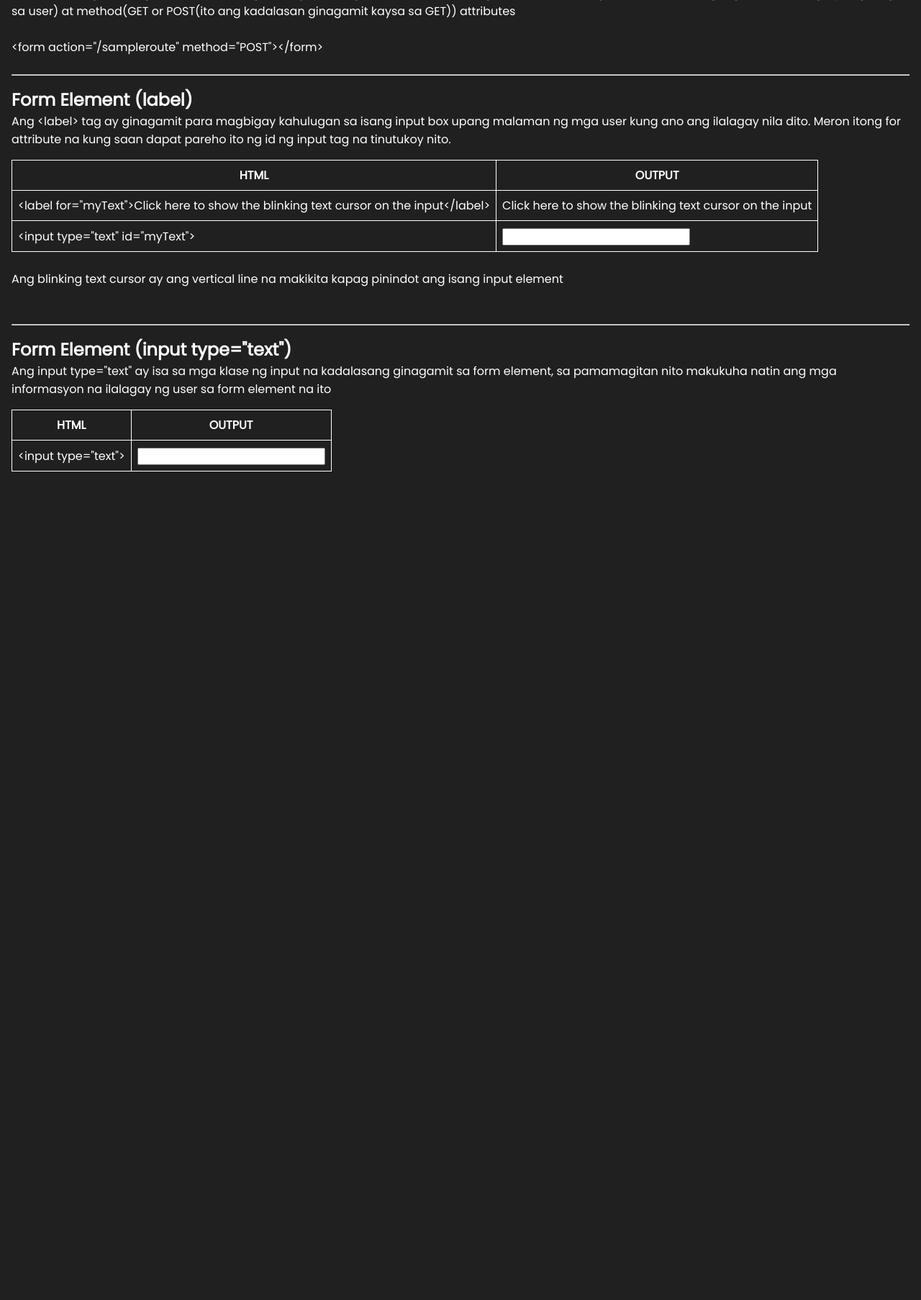
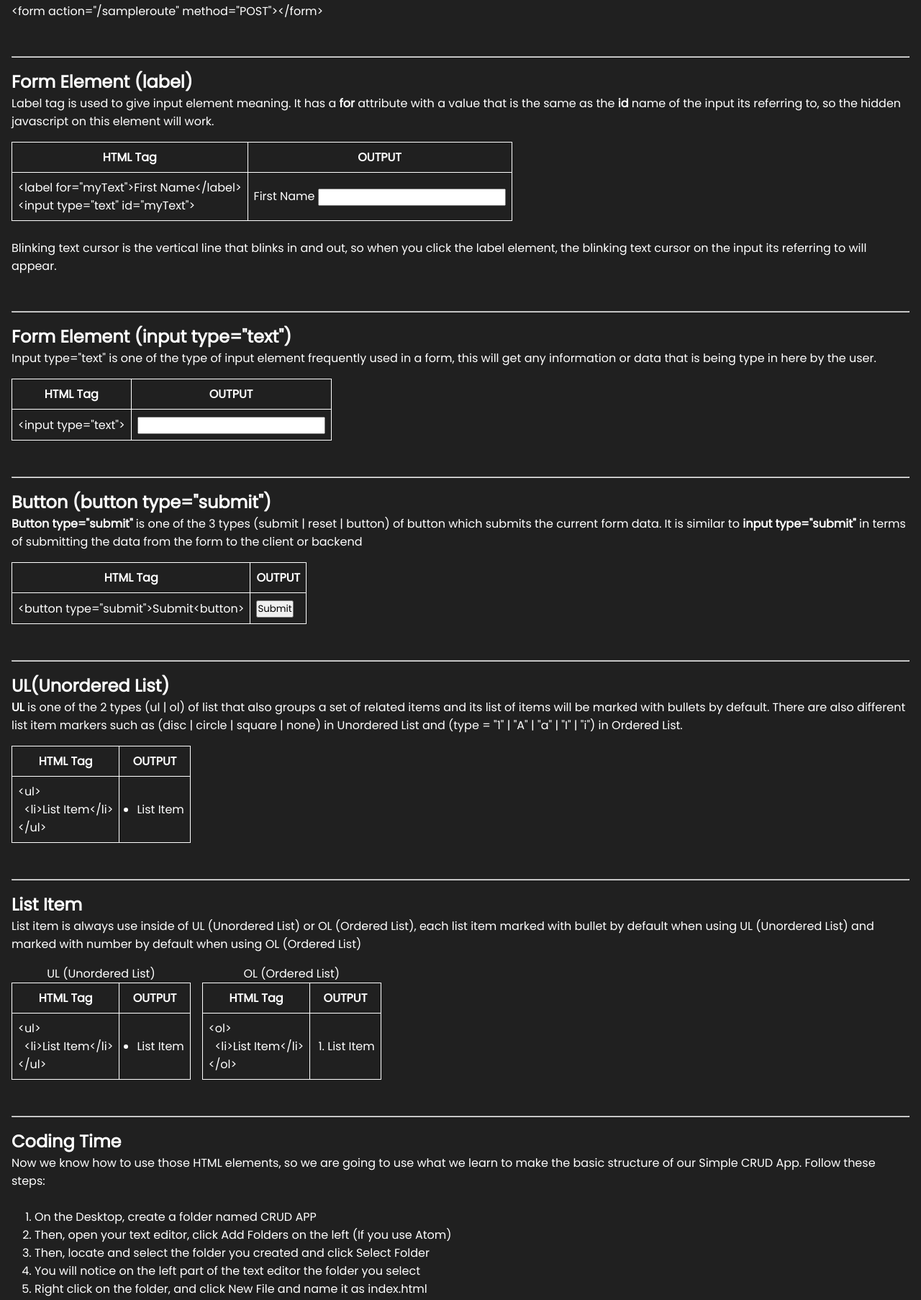
Before and after one commit to lbrnryn/lbrnryn.github.io, a plain HTML site: page lessons/simple-crud-app-part2-html.html in a window 1280 px wide. Shown: the part 754-2560 px from the top of the page at 72% size. Before the commit the page ends 1425 px from the top, so only its background shows below. Drawn offline with Linux system fonts and the light colour scheme.

Commit message:
Update the Simple CRUD App Part 2 - HTML

```diff
--- a/lessons/simple-crud-app-part2-html.html
+++ b/lessons/simple-crud-app-part2-html.html
@@ -11,12 +11,12 @@
   <div class="container">
     <a href="/" class="btn btn-outline text-white">Home</a>
     <h1 class="text-center">Simple CRUD Application (Part 2 - HTML)</h1>
-    <h6 class="text-center">h1-h6 | form | label | input(text)</h6>
-    <h2 class="mt-1">Heading Tag</h2>
-    <p>Ang heading tag ay ginagamit bilang mga title or subtitle sa isang website. h1 to h6 (Biggest to smallest font of heading)</p>
+    <h6 class="text-center">h1-h6 | form | label | input(text) | ul | li</h6>
+    <h2 class="mt-1">Headings</h2>
+    <p>Heading tags is used as title or subtitle in a websiteh1 to h6 (Biggest to smallest font of heading)</p>
     <table class="mt-1">
       <tr>
-        <th>HTML</th>
+        <th>HTML Tag</th>
         <th>OUTPUT</th>
       </tr>
       <tr>
@@ -46,41 +46,52 @@
     </table>
     <br>
     <hr>
-    <h2 class="mt-1">Form Tag</h2>
-    <p>Ang form tag ay ginagamit para makakolekta ng mga input ng mga user ng isang website or app at kadalasang ipinoproseso ito sa backend katulad ng Node JS, PHP, Python at iba pa.</p>
+    <h2 class="mt-1">Form</h2>
+    <p>Form tag is used to collect user inputs and frequently processed in the backend like Node JS, PHP, Python and other backend languages.</p>
     <br>
-    <code>&lt;form&gt;&lt;/form&gt;</code>
-    <br><br>
-    At sa mismong start tag &lt;form&gt; ay merong inilalagay na mga attributes katulad ng action(routes kung saan dadalhin ang mga nakolektang input galing sa user) at method(GET or POST(ito ang kadalasan ginagamit kaysa sa GET)) attributes
-    <br><br>
-    <code>&lt;form action="/sampleroute" method="POST"&gt;&lt;/form&gt;</code>
+    <p>&lt;form&gt;&lt;/form&gt;</p>
+    <br>
+    <p>Form has attributes like <b>action</b>(routes where user input goes) and method <b>post</b></p>
+    <br>
+    <p>&lt;form action="/sampleroute" method="POST"&gt;&lt;/form&gt;</p>
     <br><br>
     <hr>
     <h2 class="mt-1">Form Element (label)</h2>
-    <p>Ang &lt;label&gt; tag ay ginagamit para magbigay kahulugan sa isang input box upang malaman ng mga user kung ano ang ilalagay nila dito. Meron itong for attribute na kung saan dapat pareho ito ng id ng input tag na tinutukoy nito.</p>
+    <p>Label tag is used to give input element meaning. It has a <b>for</b> attribute with a value that is the same as the <b>id</b> name of the input its referring to, so the hidden javascript on this element will work.</p>
     <table class="mt-1">
       <tr>
-        <th>HTML</th>
+        <th>HTML Tag</th>
         <th>OUTPUT</th>
       </tr>
       <tr>
-        <td>&lt;label for="myText"&gt;Click here to show the blinking text cursor on the input&lt;/label&gt;</td>
-        <td><label for="myText">Click here to show the blinking text cursor on the input</label></td>
+        <td>
+          &lt;label for="myText"&gt;First Name&lt;/label&gt;
+          <br>
+          &lt;input type="text" id="myText"&gt;
+        </td>
+        <td>
+          <label for="myText">First Name</label>
+          <input type="text" id="myText">
+        </td>
+      </tr>
+      <!-- <tr>
+        <td>&lt;label for="myText"&gt;First Name&lt;/label&gt;</td>
+        <td><label for="myText">First Name</label></td>
       </tr>
       <tr>
         <td>&lt;input type="text" id="myText"&gt;</td>
         <td><input type="text" id="myText"></td>
-      </tr>
+      </tr> -->
     </table>
     <br>
-    <p>Ang blinking text cursor ay ang vertical line na makikita kapag pinindot ang isang input element</p>
+    <p>Blinking text cursor is the vertical line that blinks in and out, so when you click the label element, the blinking text cursor on the input its referring to will appear.</p>
     <br><br>
     <hr>
     <h2 class="mt-1">Form Element (input type="text")</h2>
-    <p>Ang input type="text" ay isa sa mga klase ng input na kadalasang ginagamit sa form element, sa pamamagitan nito makukuha natin ang mga informasyon na ilalagay ng user sa form element na ito</p>
+    <p>Input type="text" is one of the type of input element frequently used in a form, this will get any information or data that is being type in here by the user.</p>
     <table class="mt-1">
       <tr>
-        <th>HTML</th>
+        <th>HTML Tag</th>
         <th>OUTPUT</th>
       </tr>
       <tr>
@@ -88,6 +99,86 @@
         <td><input type="text"></td>
       </tr>
     </table>
+    <br><br>
+    <hr>
+    <h2 class="mt-1">Button (button type="submit")</h2>
+    <p><b>Button type="submit"</b> is one of the 3 types (submit | reset | button) of button which submits the current form data. It is similar to <b>input type="submit"</b> in terms of submitting the data from the form to the client or backend</p>
+    <table class="mt-1">
+      <tr>
+        <th>HTML Tag</th>
+        <th>OUTPUT</th>
+      </tr>
+      <tr>
+        <td>&lt;button type="submit"&gt;Submit&lt;button&gt;</td>
+        <td><button type="submit">Submit</button></td>
+      </tr>
+    </table>
+    <br><br>
+    <hr>
+    <h2 class="mt-1">UL(Unordered List)</h2>
+    <p><b>UL</b> is one of the 2 types (ul | ol) of list that also groups a set of related items and its list of items will be marked with bullets by default. There are also different list item markers such as (disc | circle | square | none) in Unordered List and (type = "1" | "A" | "a" | "I" | "i") in Ordered List.</p>
+    <table class="mt-1">
+      <tr>
+        <th>HTML Tag</th>
+        <th>OUTPUT</th>
+      </tr>
+      <tr>
+        <td>
+          <p>&lt;ul&gt;</p>
+          <p>&nbsp&nbsp&lt;li&gt;List Item&lt;/li&gt;</p>
+          <p>&lt;/ul&gt;</p>
+        </td>
+        <td><ul class="ps-1"><li>List Item</li></ul></td>
+      </tr>
+    </table>
+    <br><br>
+    <hr>
+    <h2 class="mt-1">List Item</h2>
+    <p>List item is always use inside of UL (Unordered List) or OL (Ordered List), each list item marked with bullet by default when using UL (Unordered List) and marked with number by default when using OL (Ordered List)</p>
+    <div class="d-flex gap-1 mt-1">
+      <table>
+        <caption>UL (Unordered List)</caption>
+        <tr>
+          <th>HTML Tag</th>
+          <th>OUTPUT</th>
+        </tr>
+        <tr>
+          <td>
+            <p>&lt;ul&gt;</p>
+            <p>&nbsp&nbsp&lt;li&gt;List Item&lt;/li&gt;</p>
+            <p>&lt;/ul&gt;</p>
+          </td>
+          <td><ul class="ps-1"><li>List Item</li></ul></td>
+        </tr>
+      </table>
+      <table>
+        <caption>OL (Ordered List)</caption>
+        <tr>
+          <th>HTML Tag</th>
+          <th>OUTPUT</th>
+        </tr>
+        <tr>
+          <td>
+            <p>&lt;ol&gt;</p>
+            <p>&nbsp&nbsp&lt;li&gt;List Item&lt;/li&gt;</p>
+            <p>&lt;/ol&gt;</p>
+          </td>
+          <td><ol class="ps-1"><li>List Item</li></ol></td>
+        </tr>
+      </table>
+    </div>
+    <br><br>
+    <hr>
+    <h2 class="mt-1">Coding Time</h2>
+    <p>Now we know how to use those HTML elements, so we are going to use what we learn to make the basic structure of our Simple CRUD App. Follow these steps:</p>
+    <br>
+    <ol class="ps-2">
+      <li>On the Desktop, create a folder named CRUD APP</li>
+      <li>Then, open your text editor, click Add Folders on the left (If you use Atom)</li>
+      <li>Then, locate and select the folder you created and click Select Folder</li>
+      <li>You will notice on the left part of the text editor the folder you select</li>
+      <li>Right click on the folder, and click New File and name it as index.html</li>
+    </ol>
   </div>
 </body>
 </html>
--- a/style.css
+++ b/style.css
@@ -41,6 +41,9 @@ a {
 }
 .p-2 {
   padding: 5rem;
+}
+.ps-1 {
+  padding-left: 1rem;
 }
 .ps-2 {
   padding-left: 2rem;
@@ -126,6 +129,7 @@ th, td {
   list-style: none;
 }
 
+/* Display */
 .d-block {
   display: block;
 }
```
